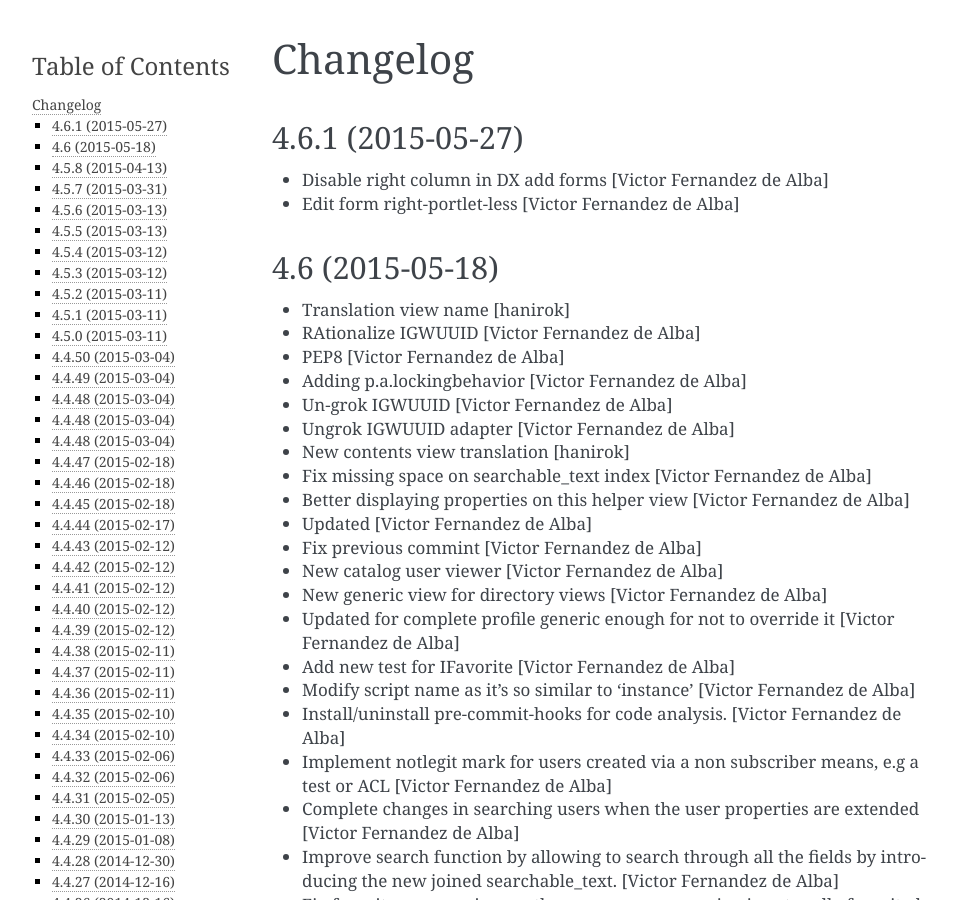
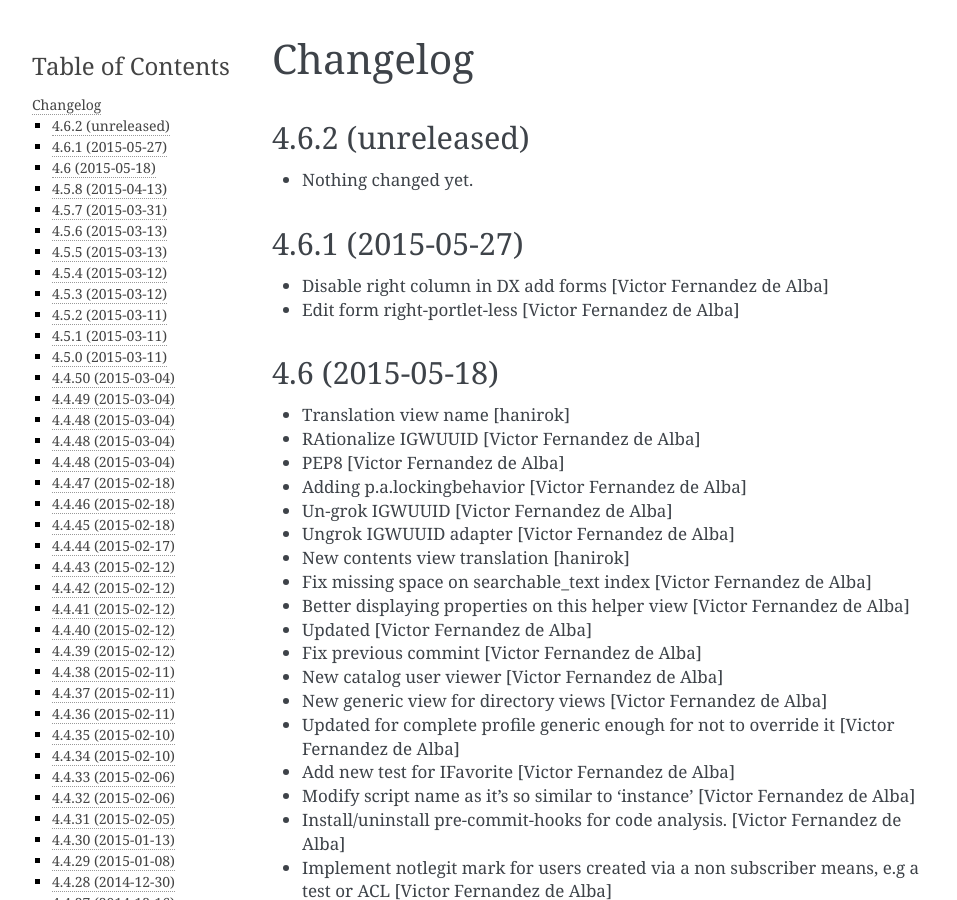
Before and after one commit to UPCnet/genweb.core, a Sphinx documentation site: the page built from docs/HISTORY.rst, in a window 1280 px wide and 900 px high. Shown: the whole window, without its empty margins (148-1105 px from the left). Built offline with Sphinx 7.4.7, drawn with Linux system fonts in a browser that asks for light colours.

Commit message:
Back to development: 4.6.2

```diff
--- a/docs/HISTORY.rst
+++ b/docs/HISTORY.rst
@@ -1,5 +1,11 @@
 Changelog
 =========
+
+4.6.2 (unreleased)
+------------------
+
+- Nothing changed yet.
+
 
 4.6.1 (2015-05-27)
 ------------------
--- a/setup.py
+++ b/setup.py
@@ -1,7 +1,7 @@
 from setuptools import setup, find_packages
 import os
 
-version = '4.6.1'
+version = '4.6.2.dev0'
 
 README = open('README.rst').read()
 HISTORY = open(os.path.join('docs', 'HISTORY.rst')).read()
```
